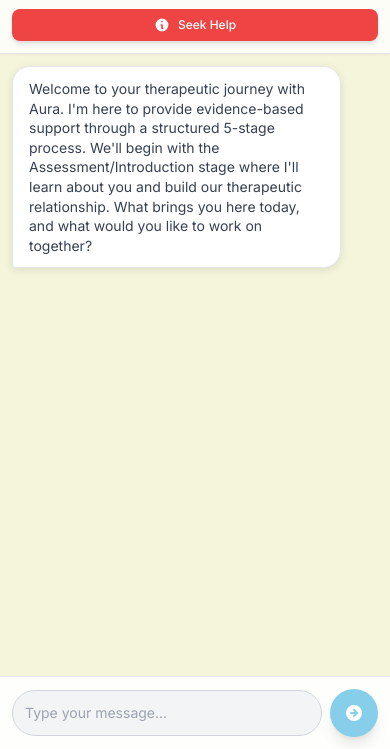
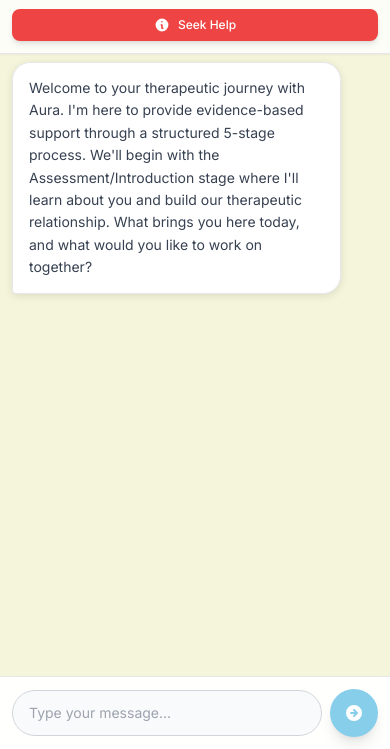
Before and after one commit to 20125A0511/Aura_gemini_playground, a website: page therapy_static.html in a window 390 px wide. Shown: the part 95-844 px from the top of the page. Drawn offline with nearby package versions, Linux system fonts and the light colour scheme.

Commit message:
Fix mobile text visibility and input field blocking issues
🔧 Text Visibility Fixes:
- Enhanced markdown formatting for better text readability
- Improved line height and text wrapping
- Better color contrast for therapist messages
- Ensured all text elements are fully visible

📱 Mobile Input Field Fixes:
- Increased chat window padding-bottom to 140px
- Enhanced input field styling with better background
- Added shadow to input footer for better separation
- Improved input field positioning and z-index

🎯 Mobile Spacing Improvements:
- Increased message container spacing
- Better padding for message bubbles
- Enhanced mobile viewport handling
- Improved keyboard appearance/disappearance handling

✨ Additional Enhancements:
- Better scroll-to-bottom button positioning
- Enhanced form submission handling
- Improved mobile keyboard management
- Better text overflow handling

```diff
--- a/therapy_static.html
+++ b/therapy_static.html
@@ -99,24 +99,30 @@
         /* Mobile-specific improvements */
         @media (max-width: 640px) {
             #chat-window {
-                padding-bottom: 120px;
+                padding-bottom: 140px; /* Increased to prevent input blocking */
                 padding-left: 12px;
                 padding-right: 12px;
+                padding-top: 8px;
             }
 
             .message-bubble {
                 max-width: 90%;
                 font-size: 14px;
-                line-height: 1.4;
+                line-height: 1.5; /* Better line height for readability */
+                padding: 14px 16px; /* Increased padding for better text visibility */
             }
 
             .message-container {
-                margin-bottom: 8px;
+                margin-bottom: 12px; /* Increased spacing between messages */
             }
 
-            /* Better touch targets */
-            .message-bubble {
-                padding: 12px 16px;
+            /* Ensure text is fully visible */
+            .message-bubble p {
+                margin: 0;
+                padding: 0;
+                word-wrap: break-word;
+                overflow-wrap: break-word;
+                hyphens: auto;
             }
         }
 
@@ -173,7 +179,7 @@
         /* Mobile scroll button */
         @media (max-width: 640px) {
             .scroll-to-bottom {
-                bottom: 90px;
+                bottom: 100px; /* Adjusted for new input field height */
                 right: 16px;
                 width: 44px;
                 height: 44px;
@@ -184,13 +190,32 @@
                 height: 18px;
             }
         }
-        /* Style for markdown formatting */
-        .bg-white strong {
+        /* Enhanced markdown formatting for better visibility */
+        .therapist-message strong {
             font-weight: 600;
             color: #1f2937;
         }
-        .bg-white em {
+
+        .therapist-message em {
             font-style: italic;
+            color: #4b5563;
+        }
+
+        .therapist-message p {
+            color: #374151;
+            line-height: 1.6;
+        }
+
+        /* Ensure all text is visible */
+        .message-bubble {
+            overflow: visible;
+            white-space: normal;
+        }
+
+        .message-bubble * {
+            max-width: 100%;
+            word-wrap: break-word;
+            overflow-wrap: break-word;
         }
         /* Logo styling */
         .header-logo {
@@ -314,11 +339,11 @@
     </div>
 
     <!-- Input Form -->
-    <footer class="bg-white/90 backdrop-blur-sm border-t border-gray-200 p-3 sm:p-4 fixed bottom-0 left-0 right-0 z-10">
+    <footer class="bg-white/95 backdrop-blur-sm border-t border-gray-200 p-3 sm:p-4 fixed bottom-0 left-0 right-0 z-10 shadow-lg">
         <div class="max-w-2xl mx-auto">
             <form id="chat-form" class="flex items-center space-x-2">
                 <input type="text" id="message-input" placeholder="Type your message..." autocomplete="off"
-                    class="flex-1 w-full px-3 py-3 sm:px-4 text-gray-700 bg-gray-100 border border-gray-300 rounded-full focus:outline-none focus:ring-2 focus:ring-sky-300 transition duration-200 text-sm sm:text-base">
+                    class="flex-1 w-full px-4 py-3 sm:px-4 text-gray-700 bg-gray-50 border border-gray-300 rounded-full focus:outline-none focus:ring-2 focus:ring-sky-300 focus:bg-white transition duration-200 text-sm sm:text-base">
                 <button type="submit" id="send-button"
                     class="bg-[#87CEEB] text-white rounded-full p-3 sm:p-2.5 hover:bg-sky-500 focus:outline-none focus:ring-2 focus:ring-offset-2 focus:ring-sky-400 transition duration-200 shadow-lg flex-shrink-0 min-w-[48px] min-h-[48px] flex items-center justify-center">
                     <svg xmlns="http://www.w3.org/2000/svg" class="h-5 w-5 sm:h-5 sm:w-5" viewBox="0 0 20 20" fill="currentColor">
@@ -848,16 +873,27 @@ ${getStageSpecificInstructions()}
 
             // Handle input focus for mobile
             messageInput.addEventListener('focus', () => {
+                // Add extra padding when keyboard appears
+                document.body.style.paddingBottom = '20px';
                 setTimeout(() => {
                     scrollToBottom();
-                }, 300); // Wait for keyboard animation
+                }, 500); // Wait for keyboard animation
             });
 
             // Handle input blur
             messageInput.addEventListener('blur', () => {
+                // Remove extra padding when keyboard disappears
+                document.body.style.paddingBottom = '0';
                 setTimeout(() => {
                     scrollToBottom();
                 }, 300);
+            });
+
+            // Handle form submission to ensure proper scrolling
+            chatForm.addEventListener('submit', () => {
+                setTimeout(() => {
+                    scrollToBottom();
+                }, 100);
             });
         }
 
```
